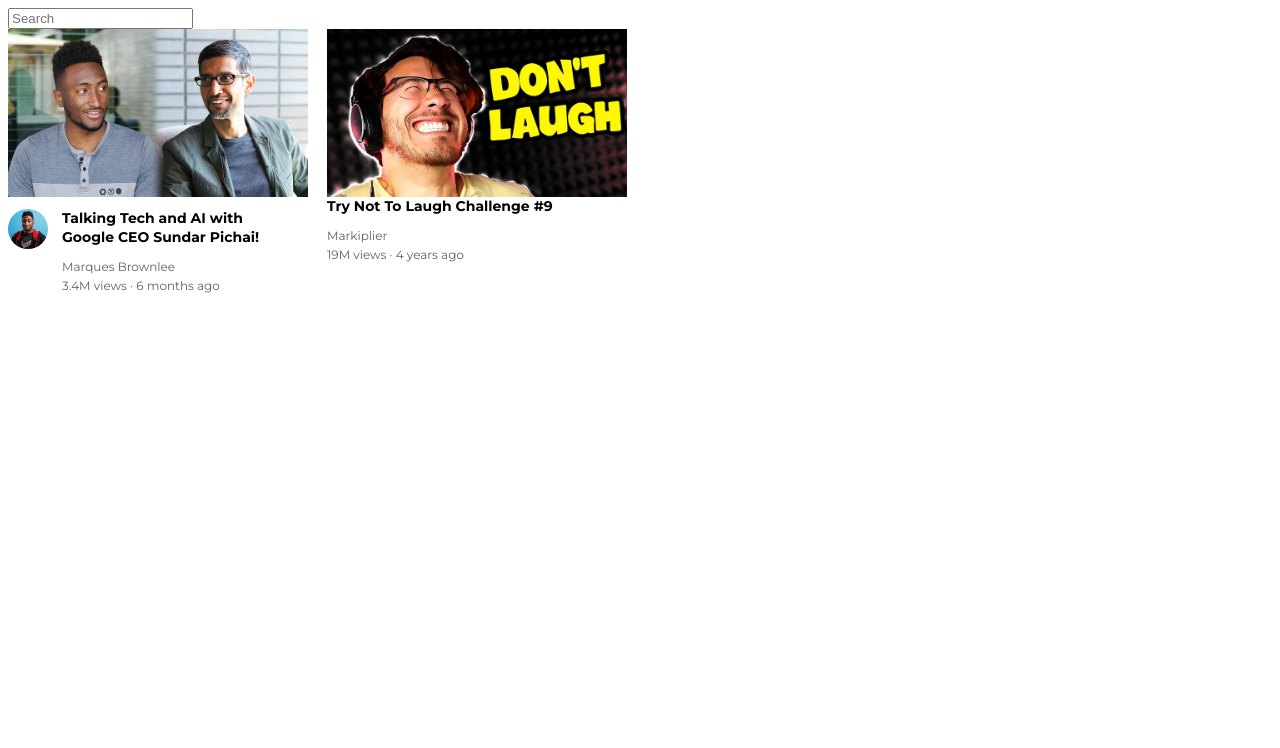
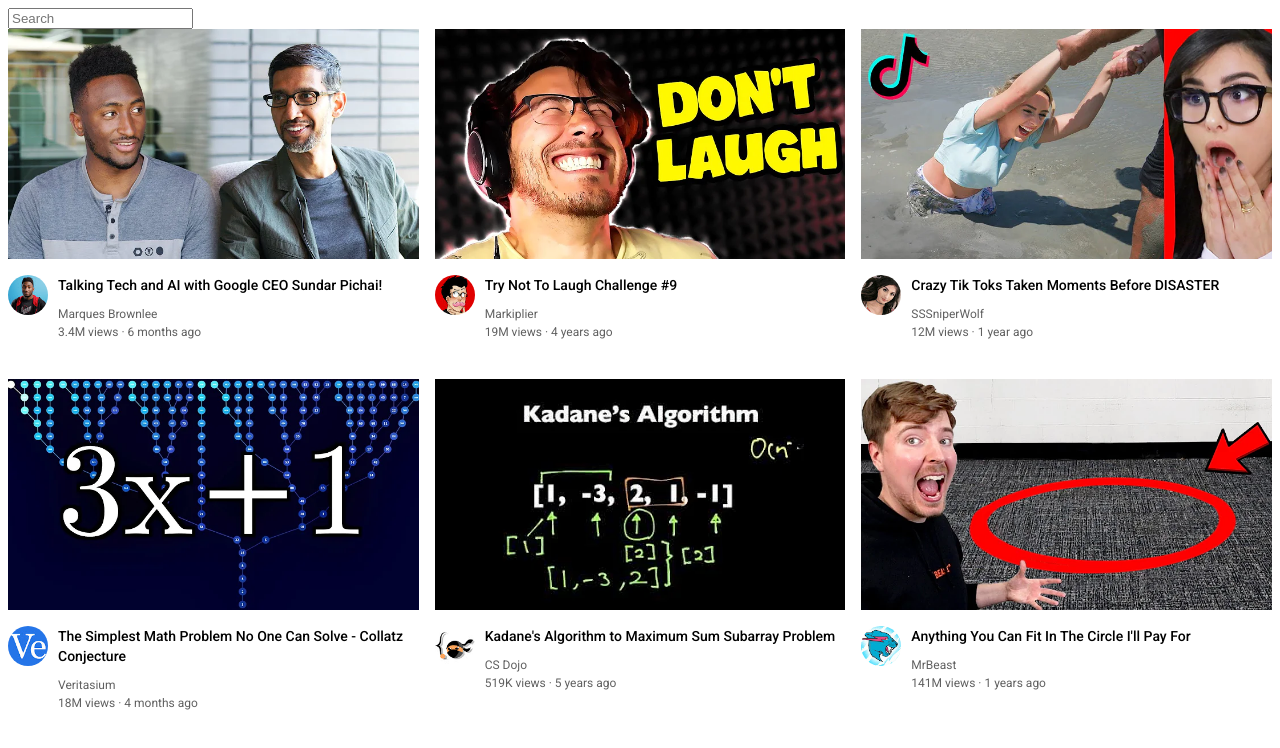
Before and after one commit to itsmeavi123/Learn-HTML-CSS, a plain HTML site: page index.html in a window 1280 px wide. Drawn offline with Linux system fonts and the light colour scheme.

Commit message:
youtube clone

```diff
--- a/index.html
+++ b/index.html
@@ -2,86 +2,80 @@
 <html>
   <head>
     <title>YouTube.com Clone</title>
+
     <link rel="preconnect" href="https://fonts.googleapis.com" />
     <link rel="preconnect" href="https://fonts.gstatic.com" crossorigin />
     <link
-      href="https://fonts.googleapis.com/css2?family=Montserrat:ital,wght@0,100..900;1,100..900&display=swap"
+      href="https://fonts.googleapis.com/css2?family=Roboto:wght@400;500;700&display=swap"
       rel="stylesheet"
     />
+
     <style>
       p {
-        font-family: montserrat, arial;
+        font-family: Roboto, Arial;
         margin-top: 0;
         margin-bottom: 0;
       }
+
       .thumbnail {
-        width: 300px;
-        display: block;
+        width: 100%;
       }
 
       .search-bar {
         display: block;
       }
+
       .video-title {
-        margin-top: 0px;
+        margin-top: 0;
         font-size: 14px;
-        font-weight: bold;
-        line-height: 19px;
+        font-weight: 500;
+        line-height: 20px;
         margin-bottom: 12px;
       }
 
-      .video-preview {
-        width: 300px;
-        display: inline-block;
-        vertical-align: top;
-        margin-right: 15px;
+      .video-info-grid {
+        display: grid;
+        grid-template-columns: 50px 1fr;
       }
-      .channel-picture {
-        display: inline-block;
-        width: 50px;
-        vertical-align: top;
-      }
-      .video-info {
-        display: inline-block;
-        width: 200px;
-      }
+
       .profile-picture {
         width: 40px;
         border-radius: 50px;
       }
-      .row {
+
+      .thumbnail-row {
         margin-bottom: 12px;
       }
-      .video-author {
-        font-size: 12px;
-        color: rgb(96, 96, 96);
-        margin-bottom: 4px;
-      }
+
+      .video-author,
       .video-stats {
         font-size: 12px;
         color: rgb(96, 96, 96);
       }
+
+      .video-author {
+        margin-bottom: 4px;
+      }
+      .video-grid {
+        display: grid;
+        grid-template-columns: 1fr 1fr 1fr;
+        column-gap: 16px;
+        row-gap: 40px;
+      }
     </style>
   </head>
   <body>
-    <!-- input field  -->
     <input class="search-bar" type="text" placeholder="Search" />
-    <!-- youtube card -->
+
+    <div class="video-grid">
       <div class="video-preview">
-      <!-- thumbnail -->
-      <div class="row">
+        <div class="thumbnail-row">
           <img class="thumbnail" src="thumbnails/thumbnail-1.webp" />
         </div>
-      <div>
-        <!-- channel image  -->
+        <div class="video-info-grid">
           <div class="channel-picture">
-          <img
-            class="profile-picture"
-            src="channel-pictures/channel.jpeg"
-            alt=""
-          />
+            <img class="profile-picture" src="channel-pictures/channel.jpeg" />
           </div>
-        <!-- video info  -->
           <div class="video-info">
             <p class="video-title">
               Talking Tech and AI with Google CEO Sundar Pichai!
@@ -90,15 +84,109 @@
             <p class="video-stats">3.4M views &#183; 6 months ago</p>
           </div>
         </div>
-
       </div>
 
       <div class="video-preview">
+        <div class="thumbnail-row">
           <img class="thumbnail" src="thumbnails/thumbnail-2.webp" />
-
+        </div>
+        <div class="video-info-grid">
+          <div class="channel-picture">
+            <img
+              class="profile-picture"
+              src="channel-pictures/markpiler.jpeg"
+            />
+          </div>
+          <div class="video-info">
             <p class="video-title">Try Not To Laugh Challenge #9</p>
             <p class="video-author">Markiplier</p>
             <p class="video-stats">19M views &#183; 4 years ago</p>
           </div>
+        </div>
+      </div>
+
+      <div class="video-preview">
+        <div class="thumbnail-row">
+          <img class="thumbnail" src="thumbnails/thumbnail3.webp" />
+        </div>
+        <div class="video-info-grid">
+          <div class="channel-picture">
+            <img
+              class="profile-picture"
+              src="channel-pictures/channel-3.jpeg"
+            />
+          </div>
+          <div class="video-info">
+            <p class="video-title">
+              Crazy Tik Toks Taken Moments Before DISASTER
+            </p>
+            <p class="video-author">SSSniperWolf</p>
+            <p class="video-stats">12M views &#183; 1 year ago</p>
+          </div>
+        </div>
+      </div>
+
+      <div class="video-preview">
+        <div class="thumbnail-row">
+          <img class="thumbnail" src="thumbnails/thumbnail-4.webp" />
+        </div>
+        <div class="video-info-grid">
+          <div class="channel-picture">
+            <img
+              class="profile-picture"
+              src="channel-pictures/channel-4.jpeg"
+            />
+          </div>
+          <div class="video-info">
+            <p class="video-title">
+              The Simplest Math Problem No One Can Solve - Collatz Conjecture
+            </p>
+            <p class="video-author">Veritasium</p>
+            <p class="video-stats">18M views &#183; 4 months ago</p>
+          </div>
+        </div>
+      </div>
+      <div class="video-preview">
+        <div class="thumbnail-row">
+          <img class="thumbnail" src="thumbnails/thumbnail-5.webp" />
+        </div>
+        <div class="video-info-grid">
+          <div class="channel-picture">
+            <img
+              class="profile-picture"
+              src="channel-pictures/channel-5.jpeg"
+            />
+          </div>
+          <div class="video-info">
+            <p class="video-title">
+              Kadane's Algorithm to Maximum Sum Subarray Problem
+            </p>
+            <p class="video-author">CS Dojo</p>
+            <p class="video-stats">519K views &#183; 5 years ago</p>
+          </div>
+        </div>
+      </div>
+
+      <div class="video-preview">
+        <div class="thumbnail-row">
+          <img class="thumbnail" src="thumbnails/thumbnail-6.webp" />
+        </div>
+        <div class="video-info-grid">
+          <div class="channel-picture">
+            <img
+              class="profile-picture"
+              src="channel-pictures/channel-6.jpeg"
+            />
+          </div>
+          <div class="video-info">
+            <p class="video-title">
+              Anything You Can Fit In The Circle I'll Pay For
+            </p>
+            <p class="video-author">MrBeast</p>
+            <p class="video-stats">141M views &#183; 1 years ago</p>
+          </div>
+        </div>
+      </div>
+    </div>
   </body>
 </html>
```
Also changed, not shown: grid.html (added, +60 -0 lines), channel-pictures/channel-3.jpeg (added), channel-pictures/channel-4.jpeg (added), channel-pictures/channel-5.jpeg (added), channel-pictures/channel-6.jpeg (added), channel-pictures/markpiler.jpeg (added), thumbnails/thumbnail-4.webp (added), thumbnails/thumbnail-5.webp (added), thumbnails/thumbnail-6.webp (added), thumbnails/thumbnail3.webp (added). Lines whose indentation alone changed are shown as unchanged.
